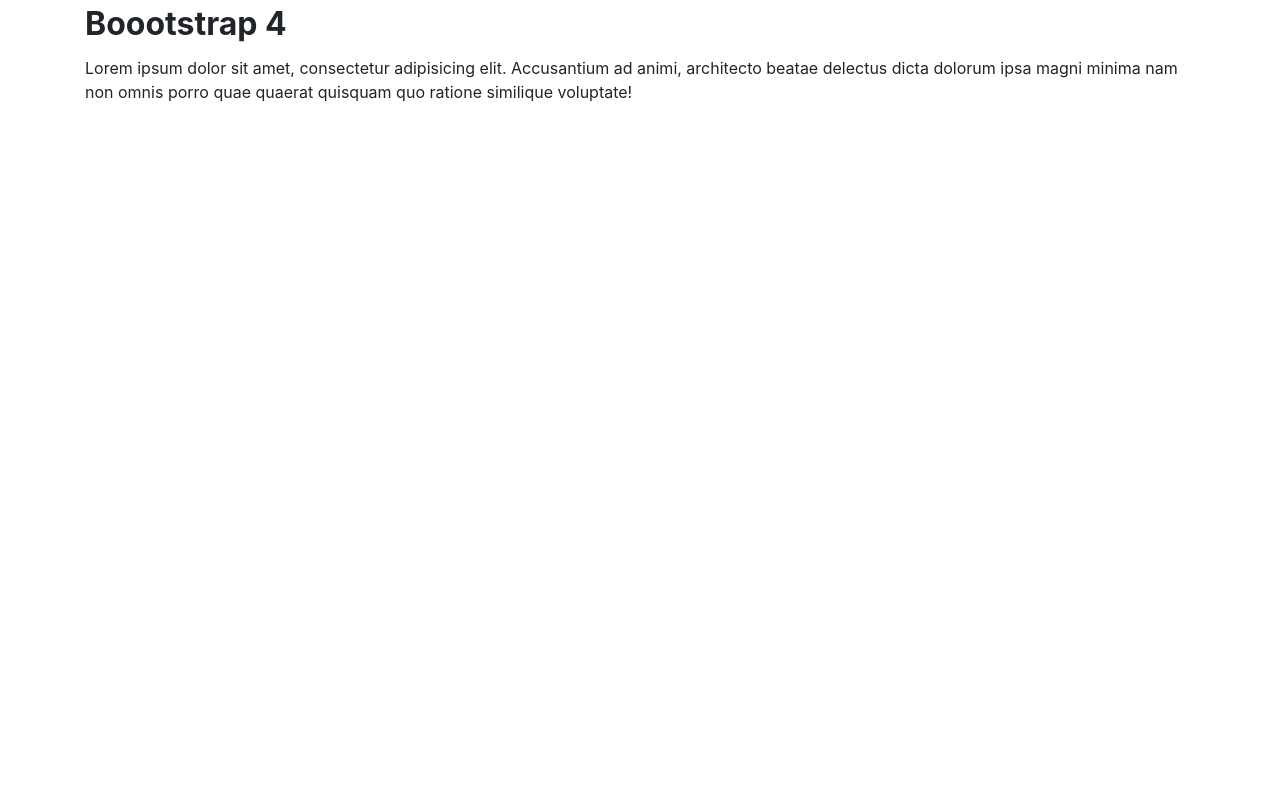
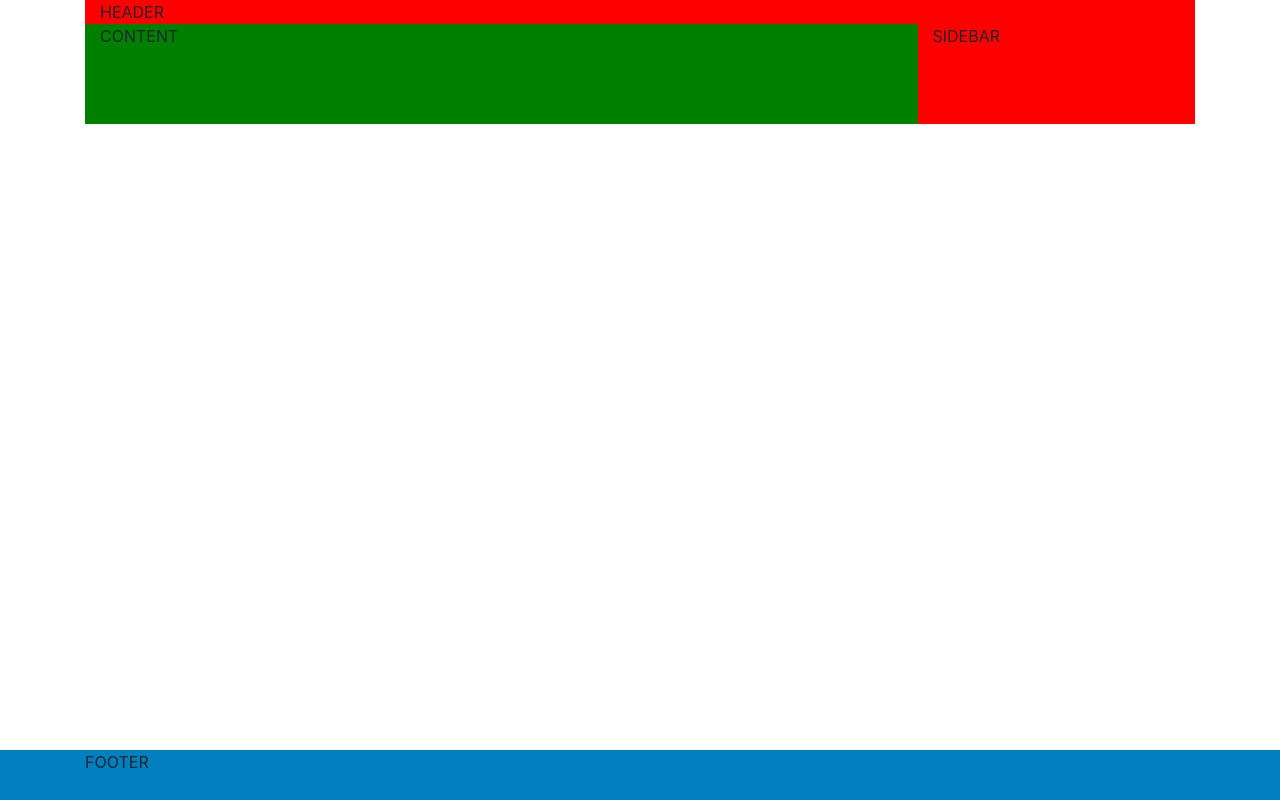
Before and after one commit to oleglavrik/gulp.starting.template, a website: page app/index.html in a window 1280 px wide. Drawn offline with nearby package versions, Linux system fonts and the light colour scheme; files that its build step writes are made by us from their sources.

Commit message:
Added footer  down pattern

```diff
--- a/app/css/main.css
+++ /dev/null
@@ -1 +0,0 @@
-/* SASS code here */
--- a/app/index.html
+++ b/app/index.html
@@ -1,19 +1,32 @@
-<!DOCTYPE html>
-<html lang="en">
+<!DOCTYPE HTML>
+<html>
     <head>
-    <meta charset="UTF-8">
-    <link rel="stylesheet" href="css/libs.min.css">
-    <link rel="stylesheet" href="css/main.css">
-    <title>Title</title>
+        <title>HTML base template</title>
+        <meta http-equiv="Content-type" content="text/html; charset=UTF-8" />
+        <link rel="stylesheet" type="text/css" href="css/libs.min.css" />
+        <link rel="stylesheet" type="text/css" href="css/index.css" />
     </head>
     <body>
+        <div id="main">
             <div class="container">
-        <h1>Boootstrap 4</h1>
-        <p>Lorem ipsum dolor sit amet, consectetur adipisicing elit. Accusantium ad animi, architecto beatae delectus dicta dolorum ipsa magni minima nam non omnis porro quae quaerat quisquam quo ratione similique voluptate!</p>
+                <header id="header" class="col-12">
+                    HEADER
+                </header>
+                <main id="content" class="col-9">
+                    CONTENT
+                </main>
+                <aside id="r-aside" class="col-3">
+                    SIDEBAR
+                </aside>
             </div>
 
-    <!-- Js scripts -->
-    <script src="./js/libs.min.js"></script>
-    <script src="./js/common.js"></script>
+            <!-- Additional block for providing footer down pattern -->
+            <div class="footer_push"></div>
+        </div>
+        <footer id="footer">
+            <div class="container">
+                FOOTER
+            </div>
+        </footer>
     </body>
 </html>
--- /dev/null
+++ b/app/sass/extra/_mixins.sass
@@ -0,0 +1 @@
+/* This files contains all project mixins */
--- /dev/null
+++ b/app/sass/extra/_reset.sass
@@ -0,0 +1,50 @@
+/* This files contains reset styles */
+body, div, ul, ol, li, h1, h2, h3, h4, h5, h6, form, input, textarea, blockquote, table, th, td
+    margin: 0
+    padding: 0
+
+img
+    border: 0
+
+ul, ol
+    list-style: none
+
+table
+    border: 0
+    border-collapse: collapse
+
+/* Footer down style */
+html, body
+    width: 100%
+    height: 100%
+
+#main
+    min-height: 100%
+    height: auto !important
+    height: 100%
+    margin: 0 auto -50px // -value must be like footer height
+    text-align: left
+
+#header
+    background-color: red
+
+#content
+    float: left
+    height: 100px // remove the value
+    background: green
+
+.footer_push
+    height: 50px // value must be like footer height
+    margin: 0 auto
+    clear: both
+
+#footer
+    height: 50px
+    margin: 0 auto
+    background-color: #0080c0
+    clear: both
+
+#r-aside
+    float: right
+    height: 100px // remove the value
+    background: red
--- /dev/null
+++ b/app/sass/extra/_typography.sass
@@ -0,0 +1 @@
+/* This files contains all project typography */
--- /dev/null
+++ b/app/sass/extra/_variables.sass
@@ -0,0 +1,3 @@
+/* This files contains all project variables */
+
+// colors
--- /dev/null
+++ b/app/sass/index.sass
@@ -0,0 +1,4 @@
+/* Reboot */
+@import "reboot"
+
+/* Index styles */
--- a/app/sass/main.sass
+++ /dev/null
@@ -1 +0,0 @@
-/* SASS code here */
--- /dev/null
+++ b/app/sass/reboot.sass
@@ -0,0 +1,5 @@
+/* General file which include all additional files */
+@import "extra/_reset"
+@import "extra/variables"
+@import "extra/typography"
+@import "extra/mixins"
```
Lines whose indentation alone changed are shown as unchanged.
